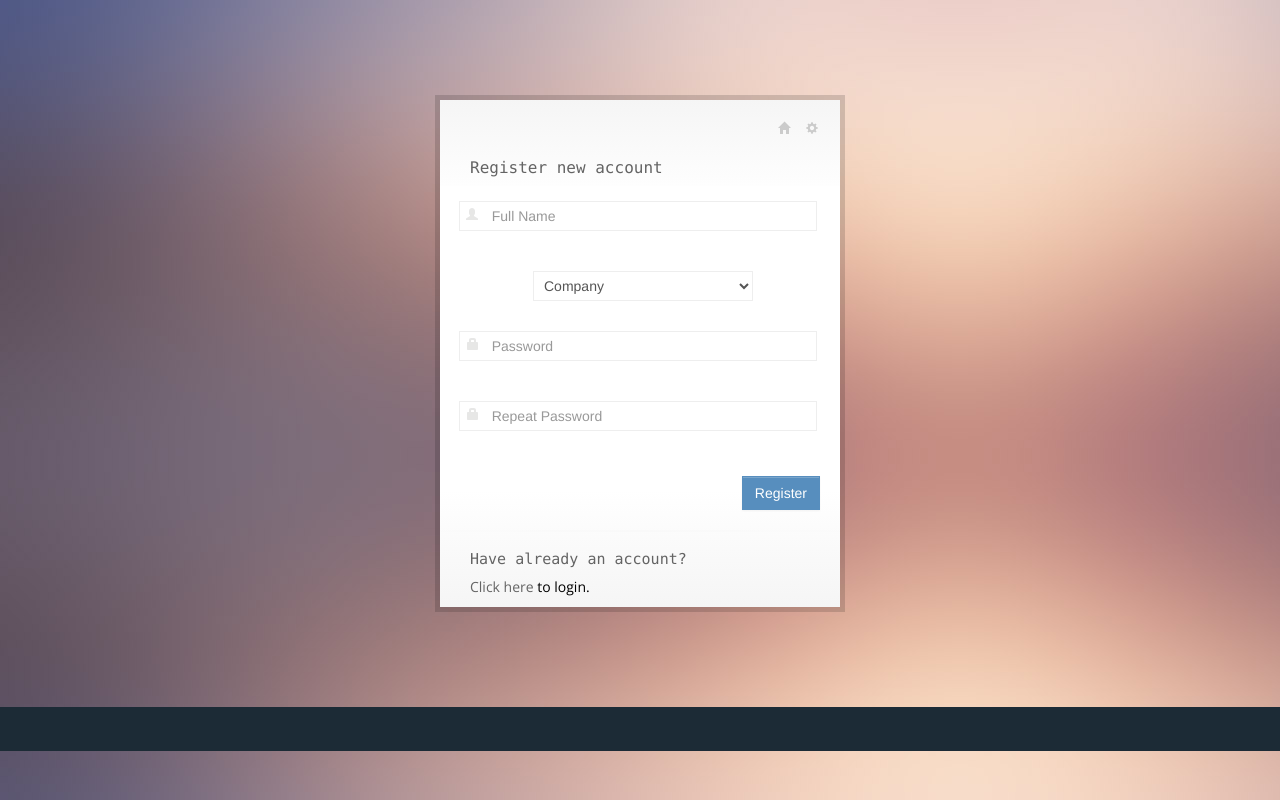
After one commit to awpcourse/walking-coders, a Django app: page /register/ in a window 1280 px wide. The commit adds this page. Run offline with Django 3.2, Linux system fonts and the light colour scheme; some libraries are stand-ins or nearby versions.

Commit message:
base template and register

```diff
--- a/SocialApp/views.py
+++ b/SocialApp/views.py
@@ -10,3 +10,7 @@
 
 def login(request):
     return render(request, 'login.html')
+
+
+def register(request):
+    return render(request, 'register.html')
--- /dev/null
+++ b/templates/base.html
@@ -0,0 +1,88 @@
+<!DOCTYPE html>
+<html lang="en">
+<head>
+    <meta charset="utf-8">
+    <title>Linkedin</title>
+
+    <meta name="viewport" content="width=device-width, initial-scale=1">
+    {% load staticfiles %}
+    <link id="bootstrap-style" href="{% static 'css/bootstrap.min.css' %}" rel="stylesheet">
+    <link href="{% static 'css/bootstrap-responsive.min.css' %}" rel="stylesheet">
+    <link id="base-style" href="{% static 'css/style.css' %}" rel="stylesheet">
+    <link id="base-style-responsive" href="{% static 'css/style-responsive.css'%}" rel="stylesheet">
+    <link href='http://fonts.googleapis.com/css?family=Open+Sans:300italic,400italic,600italic,700italic,800italic,400,300,600,700,800&subset=latin,cyrillic-ext,latin-ext'
+          rel='stylesheet' type='text/css'>
+
+    <link rel="shortcut icon" href="{% static 'img/favicon.ico' %}">
+
+</head>
+
+<body>
+    {% block basecontent %}
+    {% endblock %}
+
+<footer>
+
+</footer>
+{% block scripts %}
+    <script src="{% static "js/jquery-1.9.1.min.js"%}"></script>
+    <script src="{%  static 'js/jquery-migrate-1.0.0.min.js'%}"></script>
+
+    <script src="{%  static 'js/jquery-ui-1.10.0.custom.min.js'%}"></script>
+
+    <script src="{%  static 'js/jquery.ui.touch-punch.js'%}"></script>
+
+    <script src="{%  static 'js/modernizr.js'%}"></script>
+
+    <script src="{%  static 'js/bootstrap.min.js'%}"></script>
+
+    <script src="{%  static 'js/jquery.cookie.js'%}"></script>
+
+    <script src='{%  static 'js/fullcalendar.min.js'%}'></script>
+
+    <script src='{%  static 'js/jquery.dataTables.min.js'%}'></script>
+
+    <script src="{%  static 'js/excanvas.js'%}"></script>
+    <script src="{%  static 'js/jquery.flot.js'%}"></script>
+    <script src="{%  static 'js/jquery.flot.pie.js'%}"></script>
+    <script src="{%  static 'js/jquery.flot.stack.js'%}"></script>
+    <script src="{%  static 'js/jquery.flot.resize.min.js'%}"></script>
+
+    <script src="{%  static 'js/jquery.chosen.min.js'%}"></script>
+
+    <script src=" {% static 'js/jquery.uniform.min.js'%}"></script>
+
+    <script src=" {% static 'js/jquery.cleditor.min.js'%}"></script>
+
+    <script src=" {% static 'js/jquery.noty.js'%}"></script>
+
+    <script src="{%  static 'js/jquery.elfinder.min.js'%}"></script>
+
+    <script src="{% static 'js/jquery.raty.min.js'%}"></script>
+
+    <script src="{% static 'js/jquery.iphone.toggle.js'%}"></script>
+
+    <script src="{% static 'js/jquery.uploadify-3.1.min.js'%}"></script>
+
+    <script src="{% static 'js/jquery.gritter.min.js'%}"></script>
+
+    <script src="{%  static 'js/jquery.imagesloaded.js'%}"></script>
+
+    <script src="{% static 'js/jquery.masonry.min.js' %}"></script>
+
+    <script src="{% static 'js/jquery.knob.modified.js' %}"></script>
+
+    <script src="{% static 'js/jquery.sparkline.min.js' %}"></script>
+    <script src="{% static 'js/counter.js'%}"></script>
+    <script src="{% static 'js/retina.js' %}"></script>
+    <script src="{% static 'js/custom.js' %}"></script>
+{% endblock %}
+{% block stylesheets %}
+    <style type="text/css">
+        body {
+            background: url({% static 'img/bg-login.jpg' %}) !important;
+        }
+    </style>
+{% endblock %}
+</body>
+</html>
--- a/templates/login.html
+++ b/templates/login.html
@@ -1,31 +1,6 @@
-<!DOCTYPE html>
-<html lang="en">
-<head>
+{% extends 'base.html' %}
 
-    <title>Linkedin</title>
-
-    <meta name="viewport" content="width=device-width, initial-scale=1">
-    {% load staticfiles %}
-    <link id="bootstrap-style" href="{% static 'css/bootstrap.min.css' %}" rel="stylesheet">
-    <link href="{% static 'css/bootstrap-responsive.min.css' %}" rel="stylesheet ">
-    <link id="base-style" href="{% static 'css/style.css' %}" rel="stylesheet ">
-    <link id="base-style-responsive" href="{% static 'css/style-responsive.css' %}" rel="stylesheet">
-    <link href='http://fonts.googleapis.com/css?family=Open+Sans:300italic,400italic,600italic,700italic,800italic,400,300,600,700,800&subset=latin,cyrillic-ext,latin-ext'
-          rel='stylesheet' type='text/css'>
-
-
-    <link rel="shortcut icon" href="{% static 'img/favicon.ico' %}">
-
-    <style type="text/css">
-        body {
-            background: url({% static 'img/bg-login.jpg' %}) !important;
-        }
-    </style>
-
-
-</head>
-
-<body>
+{% block basecontent %}
 <div class="container-fluid-full">
     <div class="row-fluid">
 
--- /dev/null
+++ b/templates/register.html
@@ -0,0 +1,43 @@
+{% extends 'login.html' %}
+
+{% block content %}
+    <h2>Register new account</h2>
+    <form class="form-horizontal" action="index.html" method="post">
+        <fieldset>
+            <div class="input-prepend" title="Username">
+                <span class="add-on"><i class="halflings-icon user"></i></span>
+                <input class="input-large span10" name="username" id="username" type="text"
+                       placeholder="Full Name"/>
+            </div>
+            <div class="clearfix"></div>
+            <div class="input-prepend" title="Role" name="select-role">
+                <select>
+                    <option value="0">Company</option>
+                    <option value="1">Client</option>
+                </select>
+            </div>
+            <div class="clearfix"></div>
+            <div class="input-prepend" title="Password">
+                <span class="add-on"><i class="halflings-icon lock"></i></span>
+                <input class="input-large span10" name="password" id="password" type="password"
+                       placeholder="Password"/>
+            </div>
+            <div class="clearfix"></div>
+            <div class="input-prepend" title="RepeatPassword">
+                <span class="add-on"><i class="halflings-icon lock"></i></span>
+                <input class="input-large span10" name="repeat-password" id="password" type="password"
+                       placeholder="Repeat Password"/>
+            </div>
+            <div class="clearfix"></div>
+            <div class="button-login">
+                <button type="submit" class="btn btn-primary">Register</button>
+            </div>
+            <div class="clearfix"></div>
+        </fieldset>
+    </form>
+    <hr>
+    <h3>Have already an account?</h3>
+    <p>
+        <a href="#">Click here</a> to login.
+    </p>
+{% endblock %}
--- a/test1/urls.py
+++ b/test1/urls.py
@@ -21,4 +21,5 @@
     url(r'^admin/', include(admin.site.urls)),
     url(r'^$', views.index),
     url(r'^login/', views.login),
+    url(r'^register/', views.register),
 ]
```
Also changed, not shown: other parts of templates/login.html (+5 -55 lines), SocialApp/static/css/style.css (+0 -9 lines), templates/index.html (+7 -83 lines), db.sqlite3, 10 other files. Lines whose indentation alone changed are shown as unchanged.
